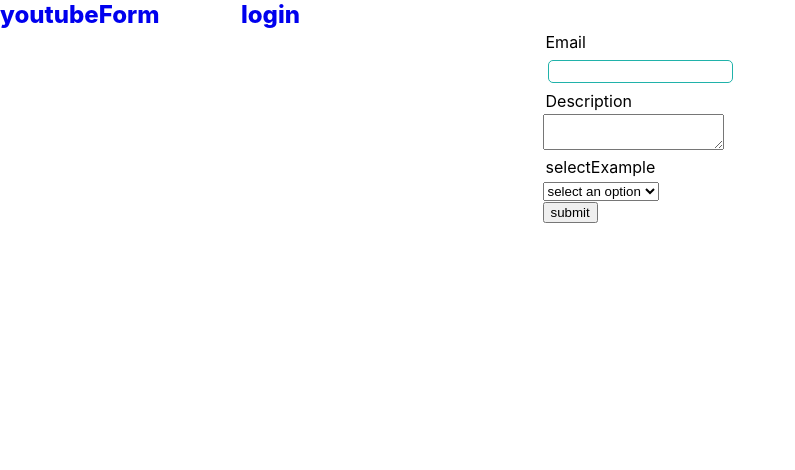
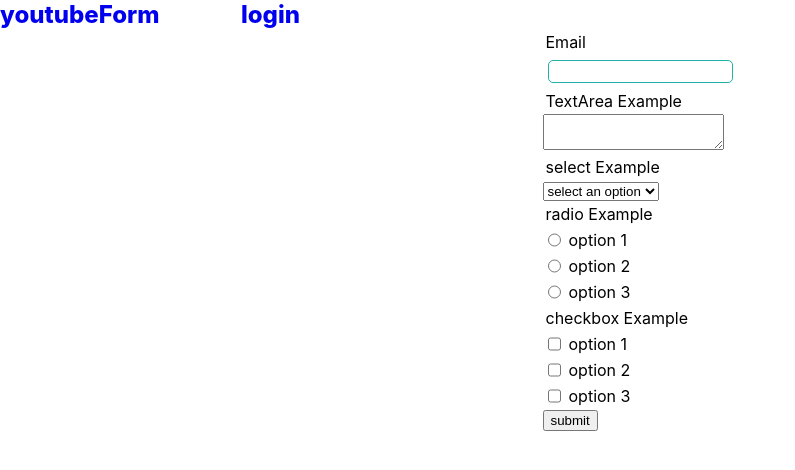
Before and after one commit to tarielTitirashvili/test_formik, a React (Create React App) app in the folder formic_app/: page / in a window 1280 px wide. Shown: the top 470 px of the page, without its empty margins (0-795 px from the left). Built offline with nearby package versions, Linux system fonts and the light colour scheme.

Commit message:
up to 38 lesson checkbox and radio buttons

```diff
--- a/formic_app/src/App.js
+++ b/formic_app/src/App.js
@@ -1,20 +1,20 @@
 import "./App.css";
 import YoutubeForm from "./components/youtubeForm";
-import { NavLink, Route, Routes } from "react-router-dom"
-import FormContainer from "./components/afterBases/formContainer";
+import { NavLink, Route, Routes } from "react-router-dom";
+import UsageFormControls from "./components/afterBases/usageFormControls";
 
 function App() {
   return (
     <div>
-      <header >
+      <header>
         <div className="header">
           <NavLink to={"/youtube"}>youtubeForm</NavLink>
           <NavLink to={"/"}>login</NavLink>
         </div>
       </header>
       <Routes>
-        <Route path="/" element={<FormContainer/>} />
-        <Route path="/youtube" element={<YoutubeForm/>} />
+        <Route path="/" element={<UsageFormControls />} />
+        <Route path="/youtube" element={<YoutubeForm />} />
       </Routes>
     </div>
   );
--- /dev/null
+++ b/formic_app/src/components/afterBases/controls/checkBox.js
@@ -0,0 +1,32 @@
+import { ErrorMessage, Field } from "formik";
+import React from "react";
+import ErrorMessageShow from "../../errorMessage";
+
+export default function CheckBox(props) {
+  const { label, name, options, ...rest } = props;
+
+  return (
+    <div className="form-control">
+      <label htmlFor={name}>{label}</label>
+      <Field id={name} name={name} {...rest}>
+        {({ field }) => {
+          return options.map((option) => {
+            return (
+              <div style={{display: "flex"}} key={option.id}>
+                <input
+                  type="checkbox"
+                  id={option.value}
+                  {...field}
+                  value={option.value}
+                  checked={field.value.includes(option.value)}
+                />
+                <label htmlFor={option.value}>{option.key}</label>
+              </div>
+            );
+          });
+        }}
+      </Field>
+      <ErrorMessage name={name} component={ErrorMessageShow} />
+    </div>
+  );
+}
--- a/formic_app/src/components/afterBases/controls/formikControl.js
+++ b/formic_app/src/components/afterBases/controls/formikControl.js
@@ -2,15 +2,22 @@
 import TextArea from "./textArea";
 import Input from "./input";
 import Select from "./select";
+import Radio from "./radio";
+import CheckBox from "./checkBox";
 
 export default function FormikControl(props) {
   const { control, ...rest } = props;
   switch (control) {
-    case "input": return <Input {...rest}/>
-    case "textarea":return <TextArea {...rest}/>
-    case "select":return <Select {...rest}/>
+    case "input":
+      return <Input {...rest} />;
+    case "textarea":
+      return <TextArea {...rest} />;
+    case "select":
+      return <Select {...rest} />;
     case "radio":
+      return <Radio {...rest} />;
     case "checkbox":
+      return <CheckBox {...rest} />;
     case "date":
     default:
       return null;
--- /dev/null
+++ b/formic_app/src/components/afterBases/controls/radio.js
@@ -0,0 +1,31 @@
+import { ErrorMessage, Field } from "formik";
+import React from "react";
+import ErrorMessageShow from "../../errorMessage";
+
+export default function Radio(props) {
+  const { label, name, options, ...rest } = props;
+
+  return (
+    <div className="form-control">
+      <label htmlFor={name}>{label}</label>
+      <Field as="radio" id={name} name={name} {...rest}>
+        {({ field }) => {
+          return options.map((option) => {
+            return (
+              <div style={{display: "flex"}} key={option.id}>
+                <input
+                  type="radio"
+                  id={option.value}
+                  {...field}
+                  value={option.value}
+                />
+                <label htmlFor={option.value}>{option.key}</label>
+              </div>
+            );
+          });
+        }}
+      </Field>
+      <ErrorMessage name={name} component={ErrorMessageShow} />
+    </div>
+  );
+}
--- a/formic_app/src/components/afterBases/controls/select.js
+++ b/formic_app/src/components/afterBases/controls/select.js
@@ -10,7 +10,7 @@
       <label htmlFor={name}>{label}</label>
       <Field as="select" id={name} name={name} {...rest}>
         {options.map((option) => (
-          <option key={option.value} value={option.value}>
+          <option key={option.id} value={option.value}>
             {option.key}
           </option>
         ))}
--- a/formic_app/src/components/afterBases/formContainer.js
+++ /dev/null
@@ -1,57 +0,0 @@
-import React from "react";
-import * as Yup from "yup";
-import { Formik, Form } from "formik";
-import FormikControl from "./controls/formikControl";
-
-export default function FormContainer() {
-  const initialValues = {
-    email: "",
-    description: "",
-    selectOpt: ''
-  };
-  const validationSchema = Yup.object({
-    email: Yup.string().required("Required!!!"),
-    description: Yup.string().required("Required!!!"),
-    selectOpt: Yup.string().required("Required!!!"),
-});
-  const onSubmit = (values) => console.log("Form data", values);
-
-  const dropdownOptions = [
-    {key: "select an option", value: ''},
-    {key: "option 1", value: 'option1'},
-    {key: "option 2", value: 'option2'},
-    {key: "option 3", value: 'option3'},
-  ]
-  return (
-    <div className="formContainer">
-      <Formik
-        initialValues={initialValues}
-        validationSchema={validationSchema}
-        onSubmit={onSubmit}
-      >
-        {(formik) => (
-          <Form>
-            <FormikControl
-              control="input"
-              type="email"
-              label="Email"
-              name="email"
-            />
-            <FormikControl
-              control="textarea"
-              label="Description"
-              name="description"
-            />
-             <FormikControl
-              control="select"
-              label="selectExample"
-              name="selectOpt"
-              options={dropdownOptions}
-            />
-            <button type="submit">submit</button>
-          </Form>
-        )}
-      </Formik>
-    </div>
-  );
-}
--- /dev/null
+++ b/formic_app/src/components/afterBases/usageFormControls.js
@@ -0,0 +1,83 @@
+import React from "react";
+import * as Yup from "yup";
+import { Formik, Form } from "formik";
+import FormikControl from "./controls/formikControl";
+
+export default function usageFormControls() {
+  const initialValues = {
+    email: "",
+    description: "",
+    selectOpt: "",
+    radioOpt: "",
+    checkboxOption: [],
+  };
+  const validationSchema = Yup.object({
+    email: Yup.string().required("Required!!!"),
+    description: Yup.string().required("Required!!!"),
+    selectOpt: Yup.string().required("Required!!!"),
+    radioOpt: Yup.string().required("Required!!!"),
+    checkboxOption: Yup.array().required('Required'),
+  });
+  const onSubmit = (values) => console.log("Form data", values);
+
+  const dropdownOptions = [
+    { id: 0, key: "select an option", value: "" },
+    { id: 1, key: "option 1", value: "option1" },
+    { id: 2, key: "option 2", value: "option2" },
+    { id: 3, key: "option 3", value: "option3" },
+  ];
+  const radioOptions = [
+    { id: 1, key: "option 1", value: "option1" },
+    { id: 2, key: "option 2", value: "option2" },
+    { id: 3, key: "option 3", value: "option3" },
+  ];
+  const checkboxOptions = [
+    { id: 1, key: "option 1", value: "checkOption1" },
+    { id: 2, key: "option 2", value: "checkOption2" },
+    { id: 3, key: "option 3", value: "checkOption3" },
+  ];
+  return (
+    <div className="formContainer">
+      <Formik
+        initialValues={initialValues}
+        validationSchema={validationSchema}
+        onSubmit={onSubmit}
+      >
+        {(formik) => (
+          <Form>
+            <FormikControl
+              control="input"
+              type="email"
+              label="Email"
+              name="email"
+            />
+            <FormikControl
+              control="textarea"
+              label="TextArea Example"
+              name="description"
+            />
+            <FormikControl
+              control="select"
+              label="select Example"
+              name="selectOpt"
+              options={dropdownOptions}
+            />
+            <FormikControl
+              control="radio"
+              label="radio Example"
+              name="radioOpt"
+              options={radioOptions}
+            />
+            <FormikControl
+              control="checkbox"
+              label="checkbox Example"
+              name="checkboxOption"
+              options={checkboxOptions}
+            />
+            <button type="submit">submit</button>
+          </Form>
+        )}
+      </Formik>
+    </div>
+  );
+}
```
